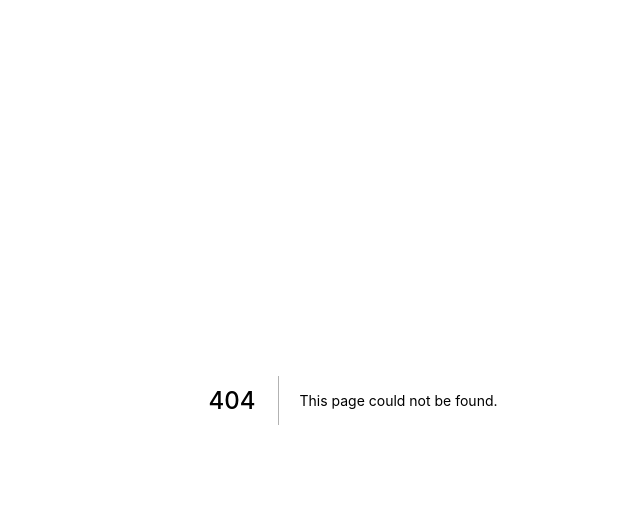
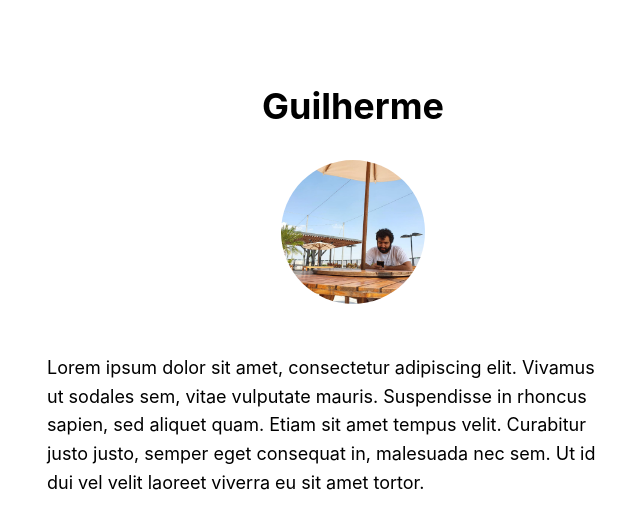
Before and after one commit to contraJangos/blob, a Next.js app: page /bios/guilherme in a window 1280 px wide. Before the commit this address had no page. Shown: the top 528 px of the page, without its empty margins (287-927 px from the left). Built offline with nearby package versions, Linux system fonts and the light colour scheme.

Commit message:
added custom identity component

```diff
--- /dev/null
+++ b/components/bio/identity.js
@@ -0,0 +1,25 @@
+import styles from "./identity.module.css";
+import utilStyles from "../../styles/utils.module.css";
+import Image from "next/image";
+
+export default function Identity({ name, description }) {
+  return (
+    <div>
+      <div className={styles.identity}>
+        <h1>{name}</h1>
+        <Image
+          priority
+          src={`/images/${name}.jpg`}
+          className={utilStyles.borderCircle}
+          height={144}
+          width={144}
+          alt="Profile pic"
+          objectFit="cover"
+        />
+      </div>
+      <div className={styles.description}>
+        <p>{description}</p>
+      </div>
+    </div>
+  );
+}
--- /dev/null
+++ b/components/bio/identity.module.css
@@ -0,0 +1,12 @@
+.description {
+  margin-right: 10%;
+}
+
+.identity {
+  margin-bottom: 50px;
+  padding: 0;
+  display: flex;
+  flex-direction: column;
+  align-items: center;
+  justify-content: space-between;
+}
--- a/components/layout.js
+++ b/components/layout.js
@@ -1,73 +1,23 @@
 import Head from "next/head";
 import Image from "next/image";
 import styles from "./layout.module.css";
-import utilStyles from "../styles/utils.module.css";
-import Link from "next/link";
 
-const name = "Your Name";
-export const siteTitle = "Next.js Sample Website";
+export const siteTitle = "Blob";
 
-export default function Layout({ children, home }) {
+export default function Layout({ children, name, description }) {
   return (
     <div className={styles.container}>
       <Head>
-        <link rel="icon" href="/favicon.ico" />
-        <meta
-          name="description"
-          content="Learn how to build a personal website using Next.js"
-        />
-        <meta
-          property="og:image"
-          content={`https://og-image.vercel.app/${encodeURI(
-            siteTitle
-          )}.png?theme=light&md=0&fontSize=75px&images=https%3A%2F%2Fassets.vercel.com%2Fimage%2Fupload%2Ffront%2Fassets%2Fdesign%2Fnextjs-black-logo.svg`}
-        />
+        <title>Blob</title>
+        <link rel="icon" href="/logo1.png" />
+        <meta name="description" content="Our personal blog using Next.js" />
         <meta name="og:title" content={siteTitle} />
         <meta name="twitter:card" content="summary_large_image" />
       </Head>
       <header className={styles.header}>
-        {home ? (
-          <>
-            <Image
-              priority
-              src="/images/profile.jpg"
-              className={utilStyles.borderCircle}
-              height={144}
-              width={144}
-              alt={name}
-            />
-            <h1 className={utilStyles.heading2Xl}>{name}</h1>
-          </>
-        ) : (
-          <>
-            <Link href="/">
-              <a>
-                <Image
-                  priority
-                  src="/images/profile.jpg"
-                  className={utilStyles.borderCircle}
-                  height={108}
-                  width={108}
-                  alt={name}
-                />
-              </a>
-            </Link>
-            <h2 className={utilStyles.headingLg}>
-              <Link href="/">
-                <a className={utilStyles.colorInherit}>{name}</a>
-              </Link>
-            </h2>
-          </>
-        )}
+
       </header>
       <main>{children}</main>
-      {!home && (
-        <div className={styles.backToHome}>
-          <Link href="/">
-            <a>← Back to home</a>
-          </Link>
-        </div>
-      )}
     </div>
   );
 }
--- a/components/layout.module.css
+++ b/components/layout.module.css
@@ -8,6 +8,7 @@
   display: flex;
   flex-direction: column;
   align-items: center;
+  justify-content: center;
 }
 
 .backToHome {
--- /dev/null
+++ b/pages/bios/guilherme.js
@@ -0,0 +1,17 @@
+import Layout from "../../components/layout";
+import Identity from "../../components/bio/identity";
+
+const name = "Guilherme";
+const description = `Lorem ipsum dolor sit amet, consectetur adipiscing elit. Vivamus ut
+            sodales sem, vitae vulputate mauris. Suspendisse in rhoncus sapien,
+            sed aliquet quam. Etiam sit amet tempus velit. Curabitur justo
+            justo, semper eget consequat in, malesuada nec sem. Ut id dui vel
+            velit laoreet viverra eu sit amet tortor.`;
+
+export default function GuilhermeBio() {
+  return (
+    <Layout name={name} description={description}>
+      <Identity name={name} description={description}></Identity>
+    </Layout>
+  );
+}
--- a/pages/index.js
+++ b/pages/index.js
@@ -4,7 +4,7 @@ import utilStyles from "../styles/utils.module.css";
 
 export default function Home() {
   return (
-    <Layout home>
+    <Layout>
       <Head>
         <title>{siteTitle}</title>
       </Head>
```
Also changed, not shown: public/images/fabio.jpg (renamed from public/images/nome facil.jpg), public/images/guilherme.jpg (added).
